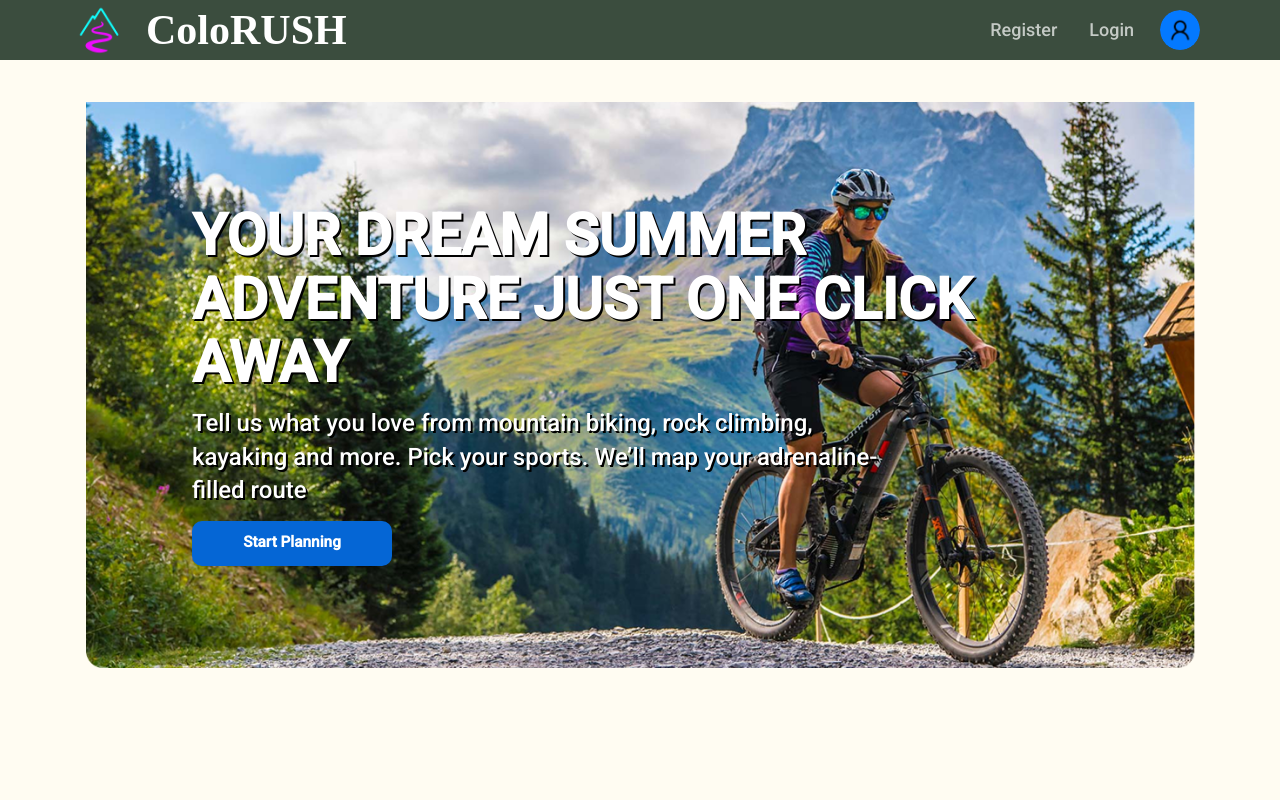
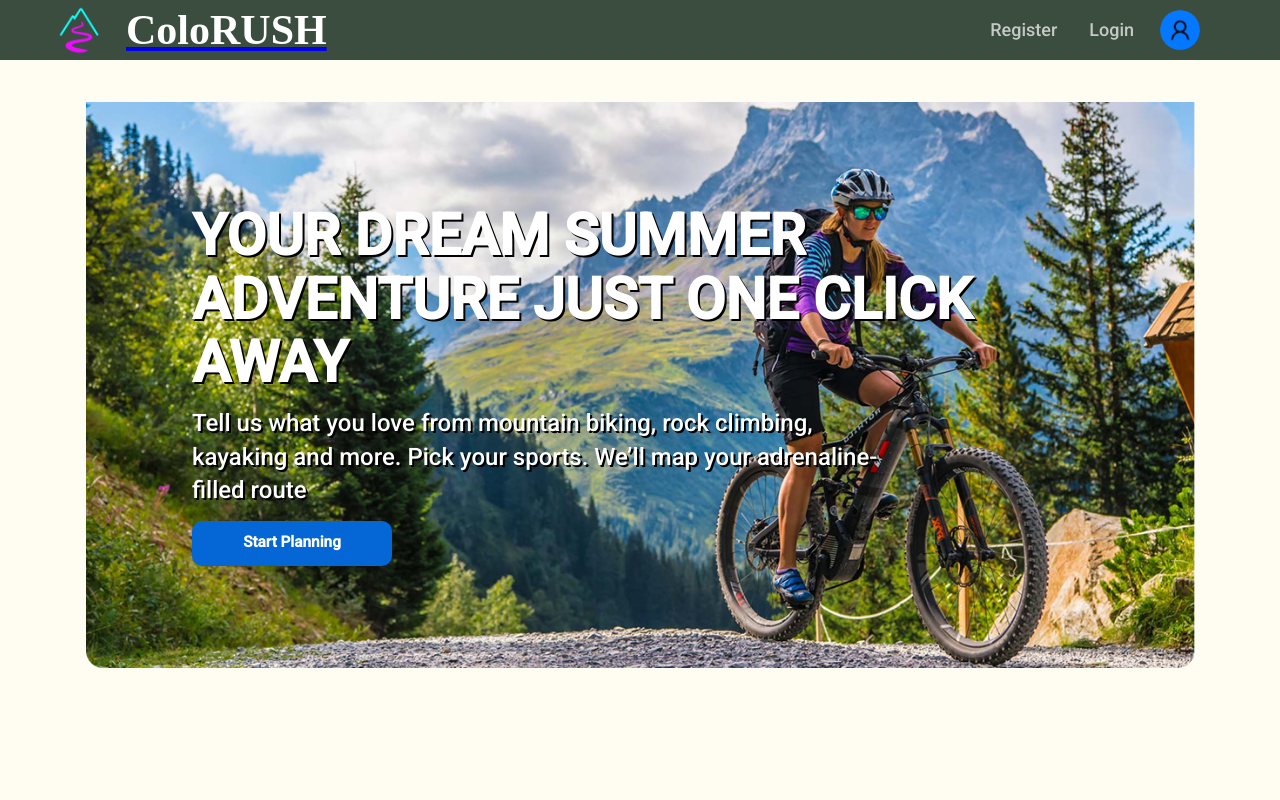
Before and after one commit to RyBCreates/July-code-jam, a React (Vite) app: page / in a window 1280 px wide. Shown: the top 800 px of the page. Built offline with nearby package versions, Linux system fonts and the light colour scheme.

Commit message:
Resolved more conflicts

```diff
--- a/src/components/Header/Header.css
+++ b/src/components/Header/Header.css
@@ -14,9 +14,6 @@
   display: flex;
   align-items: center;
   gap: 16px;
-  text-decoration: none;
-  color: white;
-  margin: 0 20px;
 }
 
 .header__logo {
@@ -79,12 +76,6 @@
   border-radius: 50%;
 }
 
-.header__avatar:hover {
-  transform: scale(1.1);
-  transition: transform 0.3s ease;
-  cursor: pointer;
-}
-
 @media screen and (max-width: 768px) {
   .header {
     flex-direction: column;
```
